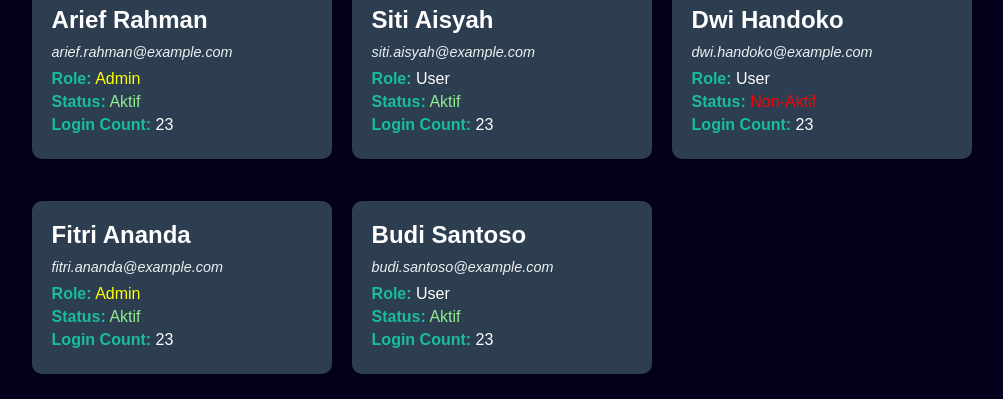
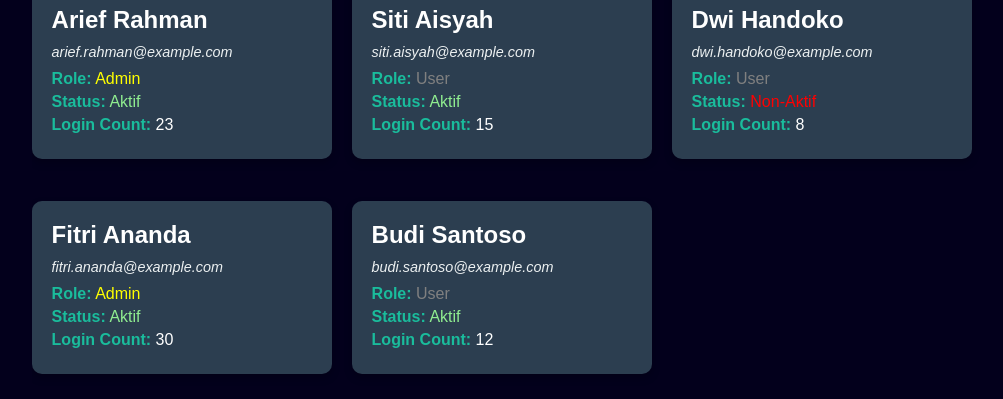
Before and after one commit to RadyaI/user-management, a React (Vite) app: page / in a window 1280 px wide. Shown: the part 303-702 px from the top of the page, without its empty margins (90-1093 px from the left). Built offline with nearby package versions, Linux system fonts and the light colour scheme.

Commit message:
Update: Setup Firebase

```diff
--- a/package.json
+++ b/package.json
@@ -10,6 +10,7 @@
     "preview": "vite preview"
   },
   "dependencies": {
+    "firebase": "^11.1.0",
     "react": "^18.3.1",
     "react-dom": "^18.3.1",
     "react-router": "^7.1.1",
--- a/src/user.jsx
+++ b/src/user.jsx
@@ -10,9 +10,9 @@ export default function User() {
             <div className="card" key={no}>
                 <h3>{i.nama}</h3>
                 <p className="email">{i.email}</p>
-                <p><strong>Role:</strong> <span style={{color: i.role == "Admin" ? "yellow" : ""}}>{i.role}</span></p>
+                <p><strong>Role:</strong> <span style={{color: i.role == "Admin" ? "yellow" : "grey"}}>{i.role}</span></p>
                 <p><strong>Status:</strong> <span style={{color: i.status == "Aktif" ? "lightgreen" : "red"}}>{i.status}</span></p>
-                <p><strong>Login Count:</strong> 23</p>
+                <p><strong>Login Count:</strong> {i.loginCount}</p>
             </div>
         )
 
```
Also changed, not shown: 1 other file (tests, documents, lock files or other folders).
